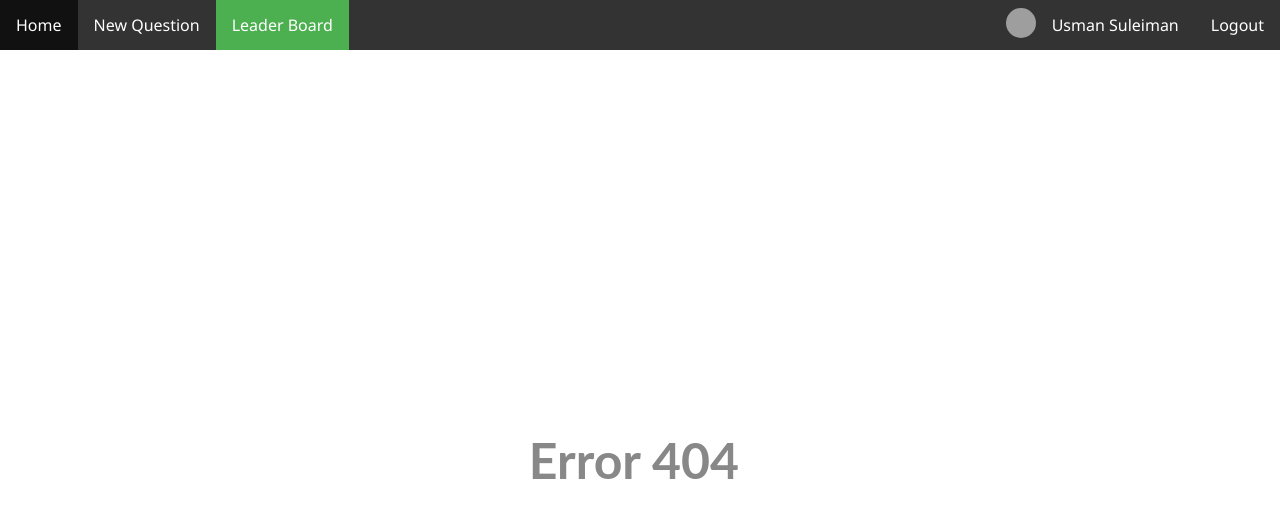
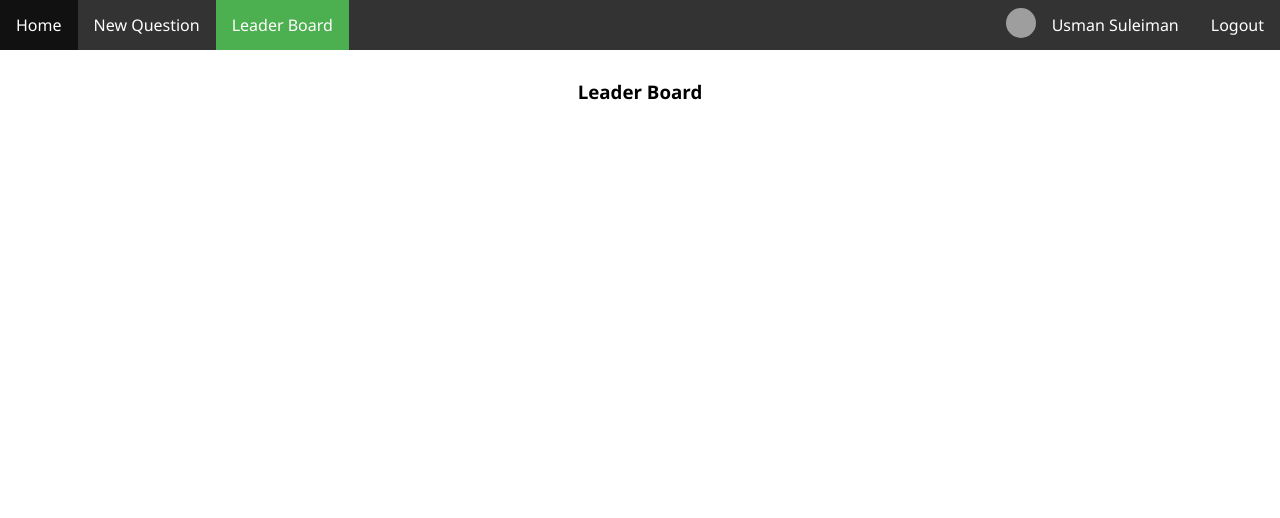
Before and after one commit to usmansbk/would-you-rather, a React (Create React App) app: page /leaderboard in a window 1280 px wide. Before the commit this address had no page. Shown: the top 518 px of the page. Built offline with nearby package versions, Linux system fonts and the light colour scheme; grey boxes are pictures that could not be loaded.

Commit message:
style: Add or text

```diff
--- a/src/components/App.js
+++ b/src/components/App.js
@@ -5,6 +5,7 @@ import Home from "./Home";
 import FoF from "./FOF";
 import Question from "./Question";
 import NewQuestion from "./NewQuestion";
+import LeaderBoard from "./LeaderBoard";
 import styles from "../styles/app.module.css";
 
 function App() {
@@ -26,6 +27,9 @@ function App() {
             <Route path="/add">
               <NewQuestion />
             </Route>
+            <Route path="/leaderboard">
+              <LeaderBoard />
+            </Route>
             <Route path="*">
               <FoF />
             </Route>
--- a/src/components/LeaderBoard.js
+++ b/src/components/LeaderBoard.js
@@ -0,0 +1,9 @@
+import styles from "../styles/leaderboard.module.css";
+
+export default function Leaderboard() {
+  return (
+    <>
+      <h3>Leader Board</h3>
+    </>
+  );
+}
--- a/src/components/Question.js
+++ b/src/components/Question.js
@@ -62,6 +62,9 @@ function Answered() {
           question="find $50 yourself?"
           voted
         />
+        <div className={styles.or}>
+          <h3>OR</h3>
+        </div>
         <QuestionBox
           percent="33.3%"
           count="1 out of 3"
--- a/src/styles/question.module.css
+++ b/src/styles/question.module.css
@@ -51,3 +51,7 @@
   color: #4caf50;
   border-color: #4caf50;
 }
+
+.or {
+  margin: auto;
+}
```
Also changed, not shown: src/styles/leaderboard.module.css (added).
